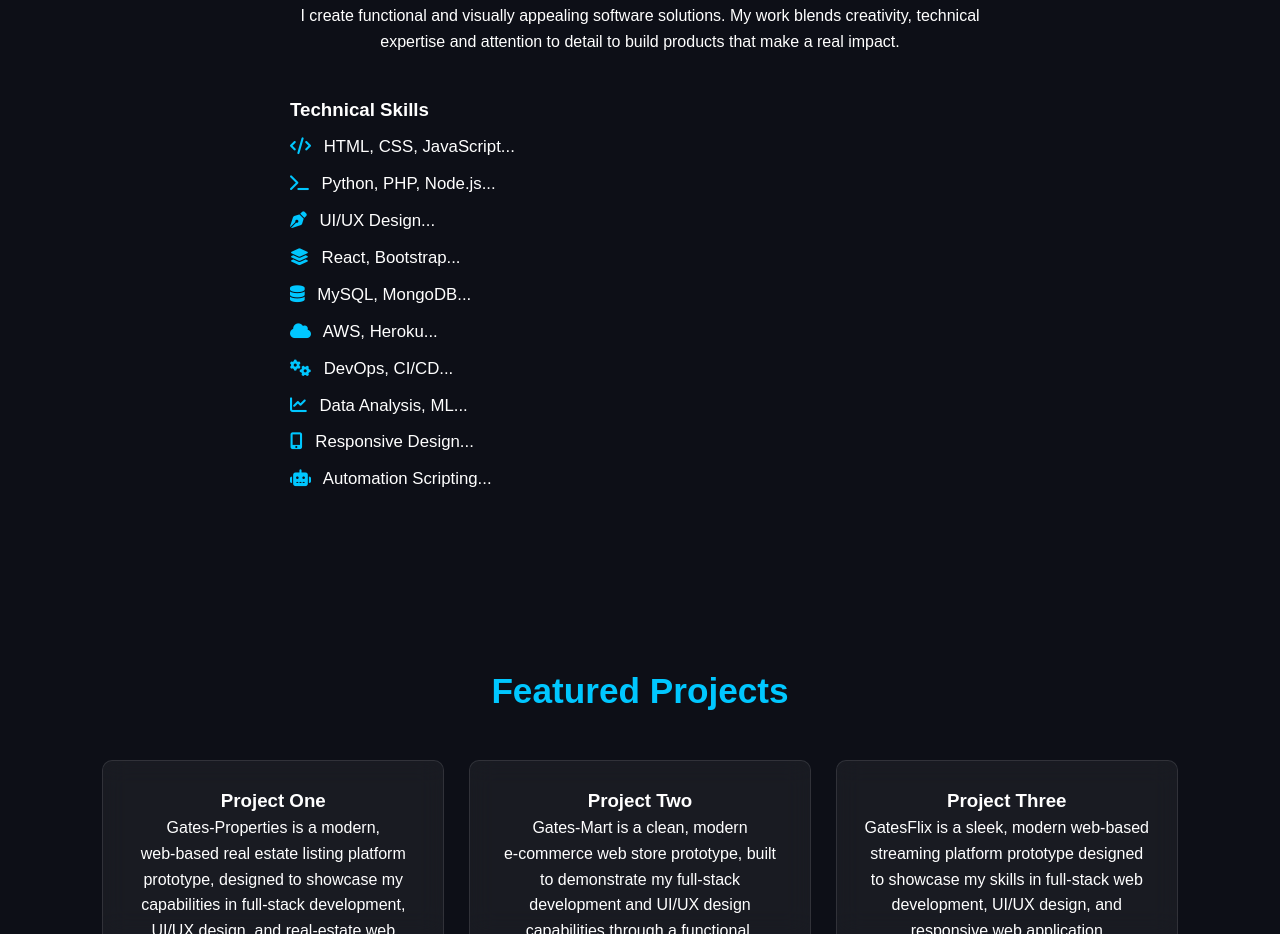
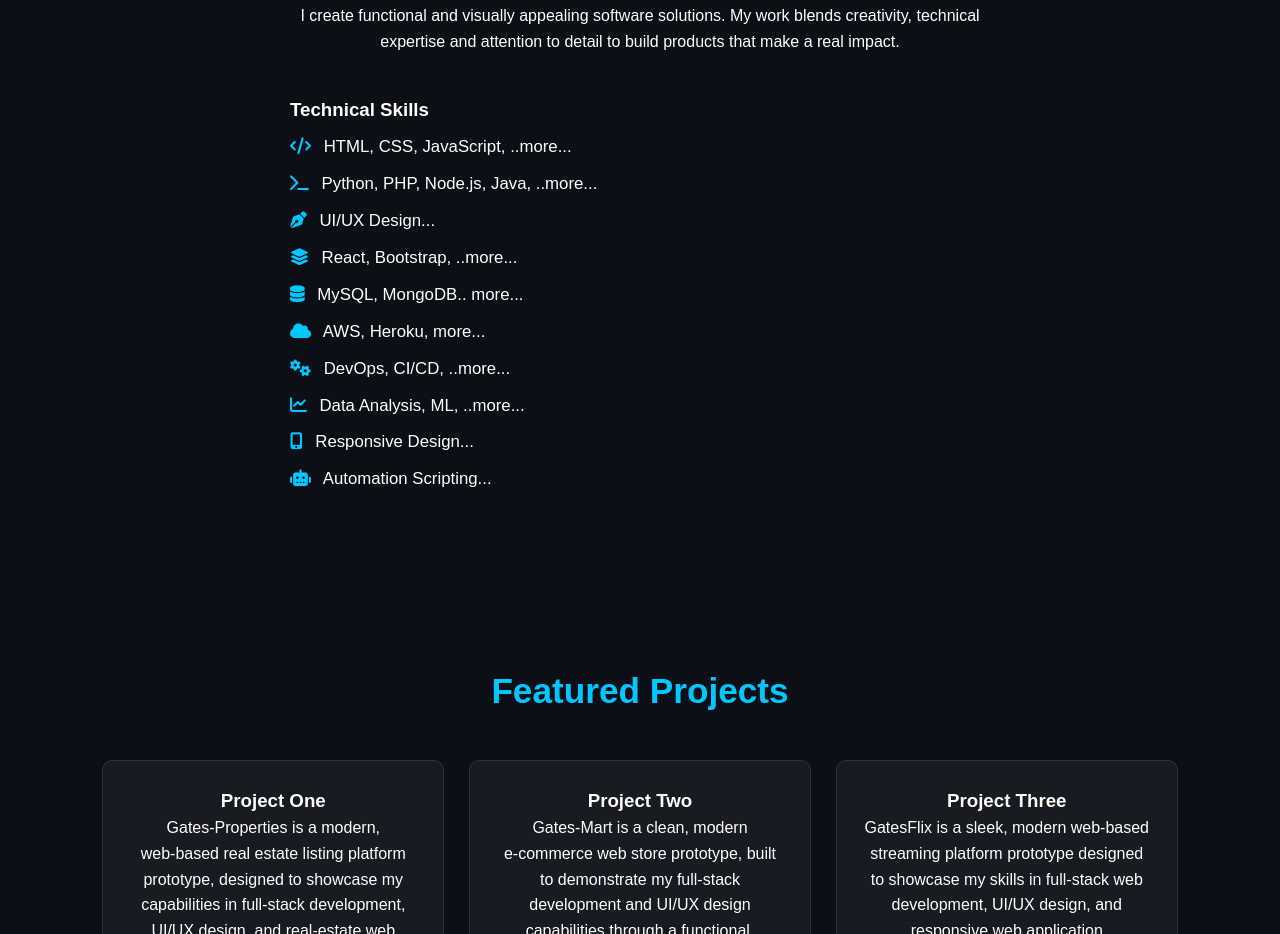
Before and after one commit to GatesDesign/GatesPortfolio, a plain HTML site: page index.html in a window 1280 px wide. Shown: the part 953-1887 px from the top of the page. Drawn offline with Linux system fonts and the light colour scheme.

Commit message:
New Update

```diff
--- a/index.html
+++ b/index.html
@@ -58,14 +58,14 @@
       <h3>Technical Skills</h3>
 
       <ul class="skills-list">
-        <li><i class="fa-solid fa-code"></i> HTML, CSS, JavaScript...</li>
-        <li><i class="fa-solid fa-terminal"></i> Python, PHP, Node.js...</li>
+        <li><i class="fa-solid fa-code"></i> HTML, CSS, JavaScript, ..more...</li>
+        <li><i class="fa-solid fa-terminal"></i> Python, PHP, Node.js, Java, ..more...</li>
         <li><i class="fa-solid fa-pen-nib"></i> UI/UX Design...</li>
-        <li><i class="fa-solid fa-layer-group"></i> React, Bootstrap...</li>
-        <li><i class="fa-solid fa-database"></i> MySQL, MongoDB...</li>
-        <li><i class="fa-solid fa-cloud"></i> AWS, Heroku...</li>
-        <li><i class="fa-solid fa-cogs"></i> DevOps, CI/CD...</li>
-        <li><i class="fa-solid fa-chart-line"></i> Data Analysis, ML...</li>
+        <li><i class="fa-solid fa-layer-group"></i> React, Bootstrap, ..more...</li>
+        <li><i class="fa-solid fa-database"></i> MySQL, MongoDB.. more...</li>
+        <li><i class="fa-solid fa-cloud"></i> AWS, Heroku, more...</li>
+        <li><i class="fa-solid fa-cogs"></i> DevOps, CI/CD, ..more...</li>
+        <li><i class="fa-solid fa-chart-line"></i> Data Analysis, ML, ..more...</li>
         <li><i class="fa-solid fa-mobile-screen-button"></i> Responsive Design...</li>
         <li><i class="fa-solid fa-robot"></i> Automation Scripting...</li>
       </ul>
```
